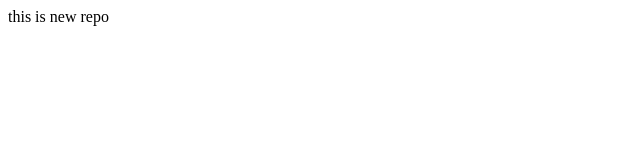
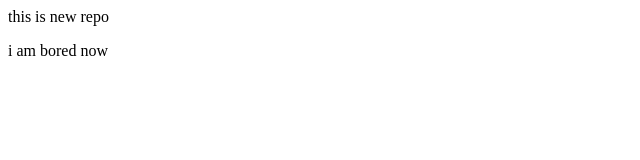
Before and after one commit to ANSHIKA-git-29/localrepo, a plain HTML site: page index.html in a window 1280 px wide. Shown: the full height of the page, 0-640 px from the left. Drawn offline with Linux system fonts and the light colour scheme.

Commit message:
added new

```diff
--- a/index.html
+++ b/index.html
@@ -1 +1,2 @@
 <p>this is new repo</p>
+<p>i am bored now</p>
```
